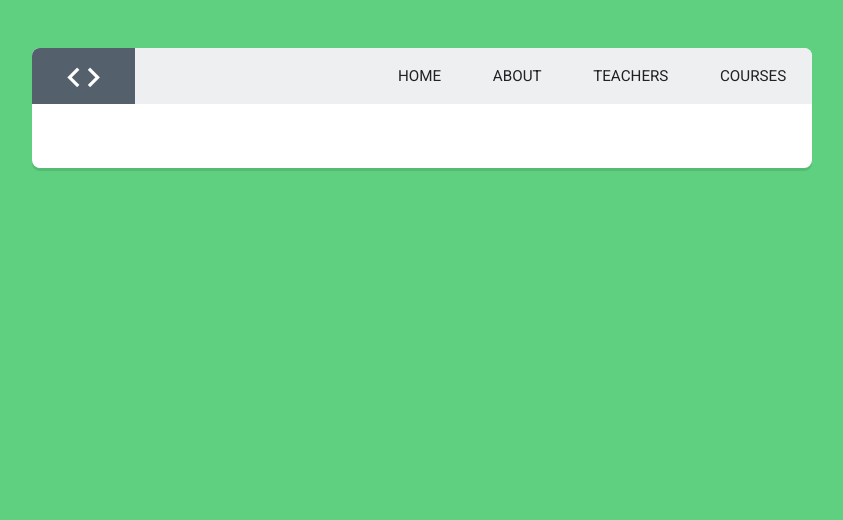
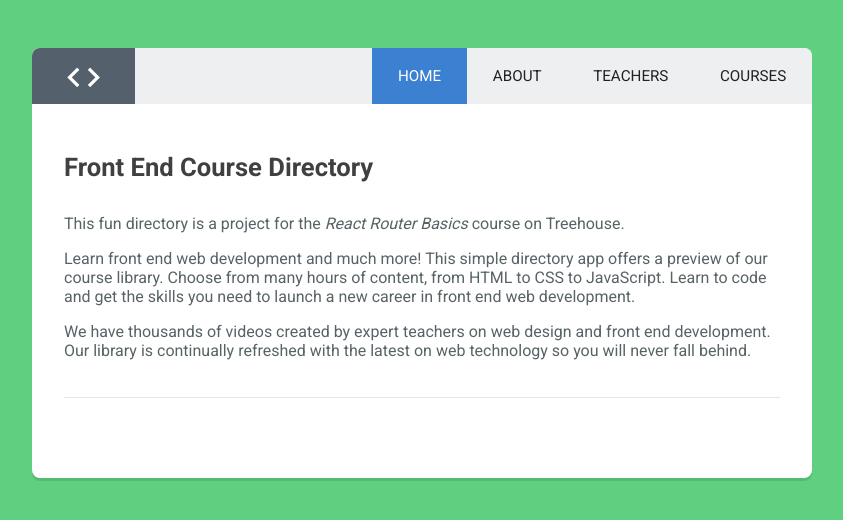
Before and after one commit to yannycastrillon/react-routing, a React app: page / in a window 1280 px wide. Shown: the top 520 px of the page, without its empty margins (218-1061 px from the left). Built offline with nearby package versions, Linux system fonts and the light colour scheme.

Commit message:
Add react routing and browser history to the application. Add a wrapper to add styling to all the navBars. Add wrapper so  the content could appear below the App component.

```diff
--- a/index.html
+++ b/index.html
@@ -8,6 +8,6 @@
   </head>
   <body>
     <div id="root"></div>
-    <script src="bundle.js"></script>
+    <script src="/bundle.js"></script>
   </body>
 </html>
--- a/package.json
+++ b/package.json
@@ -6,7 +6,7 @@
   "scripts": {
     "test": "echo \"Error: no test specified\" && exit 1",
     "build": "webpack",
-    "start": "webpack-dev-server --progress --inline --hot"
+    "start": "webpack-dev-server --progress --inline --hot --history-api-fallback"
   },
   "keywords": [],
   "author": "@guilh & Treehouse students",
@@ -14,8 +14,7 @@
   "dependencies": {
     "react": "^15.3.0",
     "react-dom": "^15.3.0",
-    "react-router": "^4.1.1",
-    "react-routing": "0.0.7"
+    "react-router": "^3.0.0"
   },
   "devDependencies": {
     "babel-core": "^6.11.4",
--- a/src/components/App.js
+++ b/src/components/App.js
@@ -1,4 +1,6 @@
 import React, { Component } from 'react';
+import { Link } from 'react-router'
+import NavLink from './NavLink'
 
 class App extends Component {
   render() {
@@ -7,12 +9,13 @@ class App extends Component {
         <header>
           <span className="icn-logo"><i className="material-icons">code</i></span>
           <ul className="main-nav">
-            <li><a href="/">Home</a></li>
-            <li><a href="/about">About</a></li>
-            <li><a href="/teachers">Teachers</a></li>
-            <li><a href="/courses">Courses</a></li>
+            <li><NavLink to="/" name="Home"></NavLink></li>
+            <li><NavLink to="/about" name="About"></NavLink></li>
+            <li><NavLink to="/teachers" name="Teachers"></NavLink></li>
+            <li><NavLink to="/courses"name="Courses"></NavLink></li>
           </ul>
         </header>
+        { this.props.children }
       </div>
     );
   }
--- /dev/null
+++ b/src/components/NavLink.js
@@ -0,0 +1,9 @@
+import React, { Component } from 'react';
+import { Link } from 'react-router';
+
+const NavLink = props => (
+  <Link {...props} activeClassName="active">{props.name}</Link>
+
+);
+
+export default NavLink;
--- a/src/index.js
+++ b/src/index.js
@@ -1,15 +1,15 @@
 // Libs
 import React from 'react';
 import { render } from 'react-dom';
+import { Router, Route, browserHistory } from 'react-router';
 
 // CSS
 import './css/style.css';
 
-// Components
-import App from './components/App';
+// import routes
+import routes from './router.js'
 
 // Render
-render(
-  <App />,
-  document.getElementById('root')
-);
+render((
+  routes
+), document.getElementById('root'));
--- /dev/null
+++ b/src/router.js
@@ -0,0 +1,24 @@
+import React from 'react'
+import { Router, Route, browserHistory } from 'react-router';
+
+
+// Components
+import App from './components/App';
+import Home from './components/Home';
+import About from './components/About';
+import Courses from './components/Courses';
+import Teachers from './components/Teachers';
+
+// Routes
+const routes = (
+  <Router history={browserHistory}>
+    <Route component={App}>
+      <Route path="/" component={Home} />
+      <Route path="about" component={About} />
+      <Route path="courses" component={Courses} />
+      <Route path="teachers" component={Teachers} />
+   </Route>
+  </Router>
+)
+
+export default routes;
```
